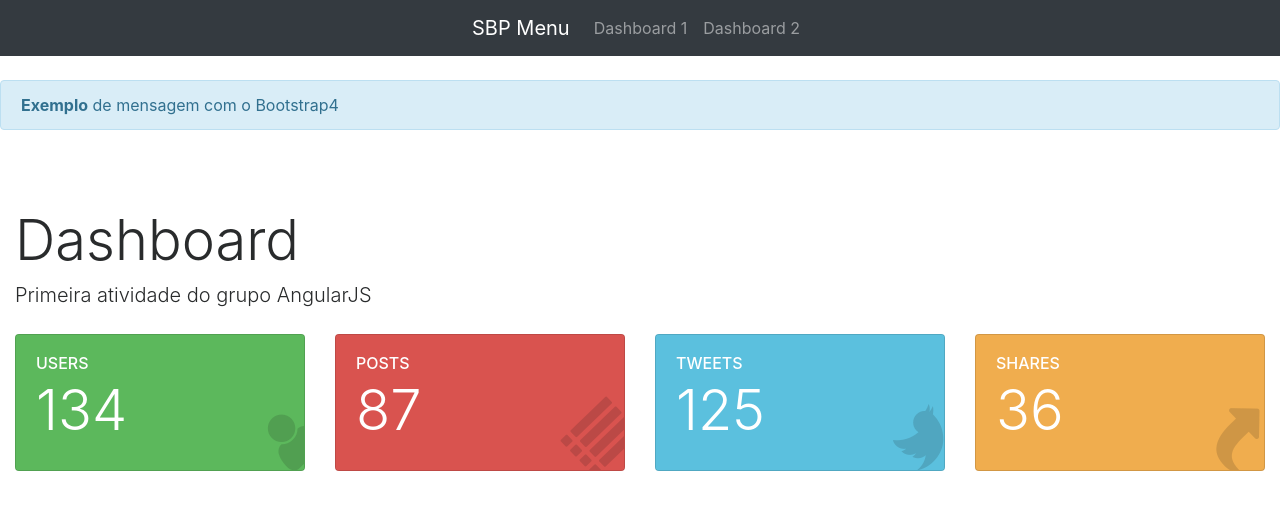
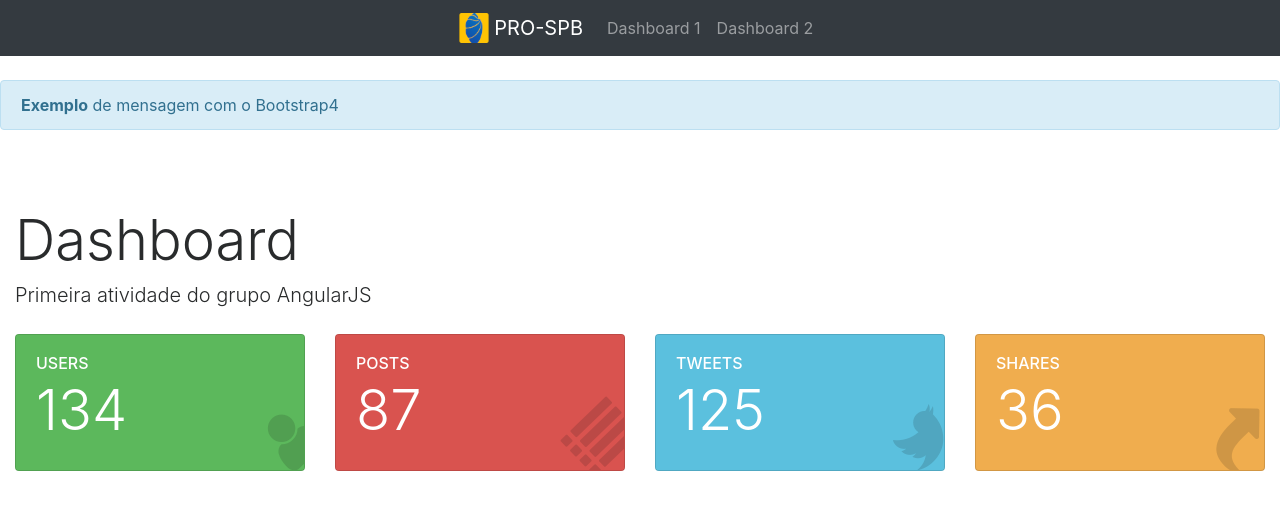
Before and after one commit to bjcCin/AngularDashboard, an Angular app: page / in a window 1280 px wide. Shown: the top 510 px of the page. Built offline with nearby package versions, Linux system fonts and the light colour scheme; no server answers.

Commit message:
icone
icone do PRO-SPB.

```diff
--- a/src/app/menu/menu.component.html
+++ b/src/app/menu/menu.component.html
@@ -4,7 +4,10 @@
           <span class="navbar-toggler-icon"></span>
         </button>
         <div class="collapse navbar-collapse" id="navbarTogglerDemo01">
-          <a class="navbar-brand" [routerLink] = "['/']"> SBP Menu </a>
+          <a class="navbar-brand" [routerLink] = "['/']">
+            <img src="assets/img/icone.png" width="30" height="30" class="d-inline-block align-top" alt="">
+            PRO-SPB
+          </a>
           <ul class="navbar-nav mr-auto mt-2 mt-lg-0">
             <li class="nav-item">
               <a class="nav-link" [routerLink] = "['/']">Dashboard 1</a>
```
Also changed, not shown: src/app/graphs/graphs.component.html (line endings or trailing spaces), src/assets/img/icone.png (added).
